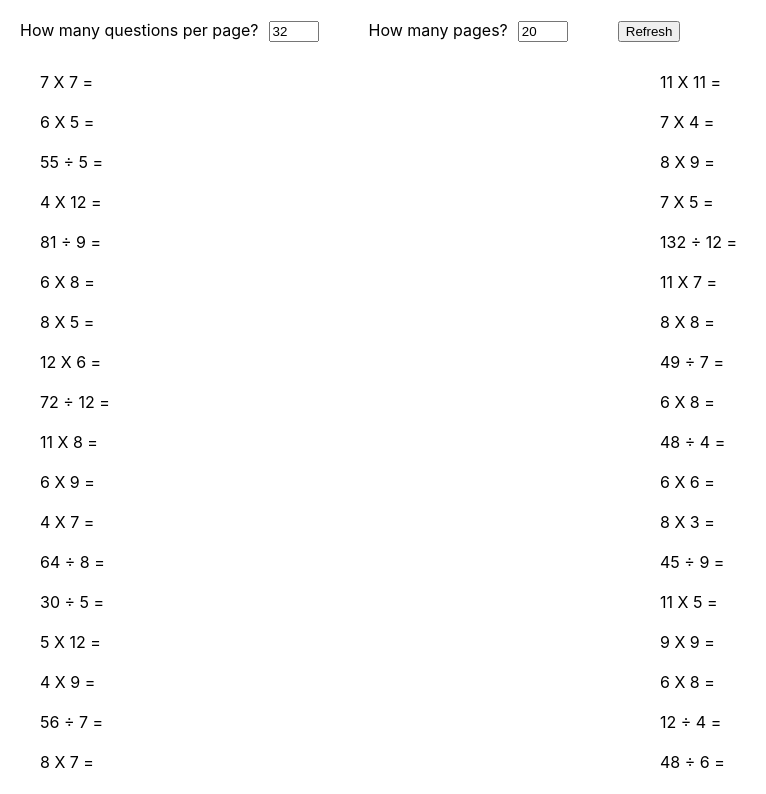
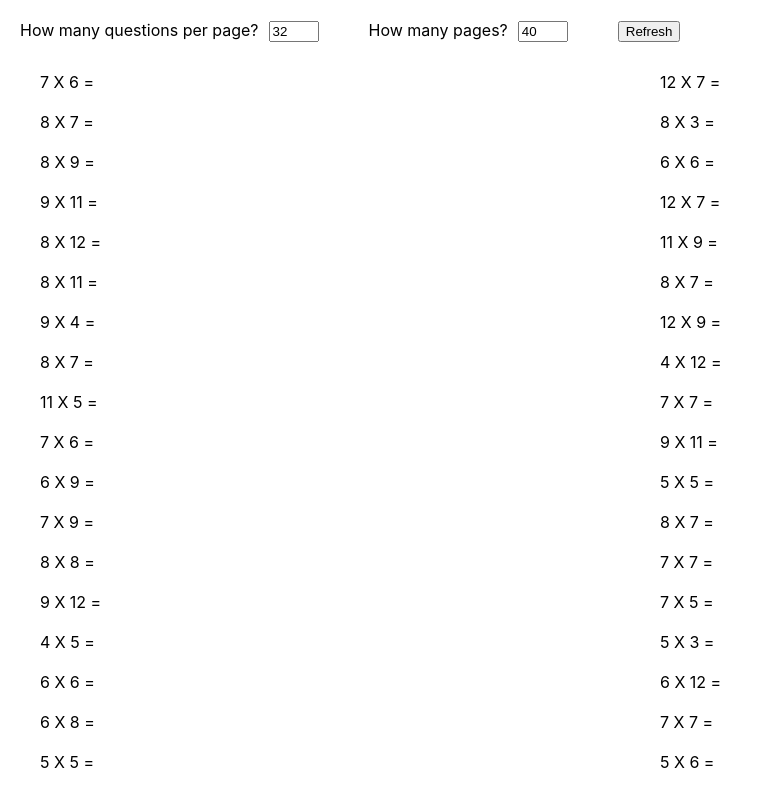
Before and after one commit to lix42/multiplication-paper, a React (Create React App) app: page / in a window 1280 px wide. Shown: the top 794 px of the page, without its empty margins (0-766 px from the left). Built offline with nearby package versions, Linux system fonts and the light colour scheme.

Commit message:
tweak for Ocean

```diff
--- a/src/App.tsx
+++ b/src/App.tsx
@@ -6,7 +6,7 @@ import { Page } from "./Page";
 const INITIAL_COUNT = 32;
 function App() {
   const [count, setCount] = useState(INITIAL_COUNT);
-  const [pages, setPages] = useState(20);
+  const [pages, setPages] = useState(40);
   const [quizzes, setQuizzes] = useState(() => prepareQuizzes(count));
   const updateQuizzes = useCallback(() => {
     const totalCount = count * pages;
@@ -47,7 +47,7 @@ function App() {
         </button>
       </div>
       <div className="quizzes-container">
-        {new Array(pages).fill("").map((_, index) => (
+        {Array.from({ length: pages }, (_, index) => (
           <Page pageIndex={index} count={count} quizzes={quizzes} />
         ))}
       </div>
--- a/src/Page.tsx
+++ b/src/Page.tsx
@@ -8,6 +8,36 @@ interface PageProp {
   readonly quizzes: Quiz[];
 }
 
+const getQuestion = ({ first, second }: Quiz): string => {
+  // const random = Math.floor(Math.random() * (2 + 2 + 6 + 4));
+  // const random = Math.floor(Math.random() * (6 + 4));
+  // const random = Math.floor(Math.random() * (6 + 2 + 2 + 1));
+  // if (random < 2) {
+  //   return `${first} + ${second} =`;
+  // }
+  // if (random < 2 + 1 && first !== second) {
+  //   return `${Math.max(first, second)} - ${Math.min(first, second)} =`;
+  // }
+  // if (random < 2 + 2) {
+  //   return `${first + second} - ${first} =`;
+  // }
+  // if (random < 6) {
+  //   return `${first} X ${second} =`;
+  // } else {
+  //   return `${first * second} ÷ ${first} =`;
+  // }
+  // if (random < 6) {
+  //   return `${first} + ${second} =`;
+  // }
+  // if (random < 6 + 2 && first !== second) {
+  //   return `${Math.max(first, second)} - ${Math.min(first, second)} =`;
+  // }
+  // if (random < 6 + 2 + 2) {
+  //   return `${first + second} - ${first} =`;
+  // }
+  return `${first} X ${second} =`;
+};
+
 export const Page: FC<PageProp> = ({ pageIndex, count, quizzes }) => {
   const quizElements: ReactElement[] = [];
   for (let i = 0; i < count; i++) {
@@ -16,13 +46,7 @@ export const Page: FC<PageProp> = ({ pageIndex, count, quizzes }) => {
       break;
     }
     const quiz = quizzes[index];
-    quizElements.push(
-      <span className="quiz">
-        {Math.random() > 0.4
-          ? `${quiz.first} X ${quiz.second} =`
-          : `${quiz.first * quiz.second} ÷ ${quiz.first} =`}
-      </span>
-    );
+    quizElements.push(<span className="quiz">{getQuestion(quiz)}</span>);
   }
   return <div className="quiz-page">{quizElements}</div>;
 };
```
